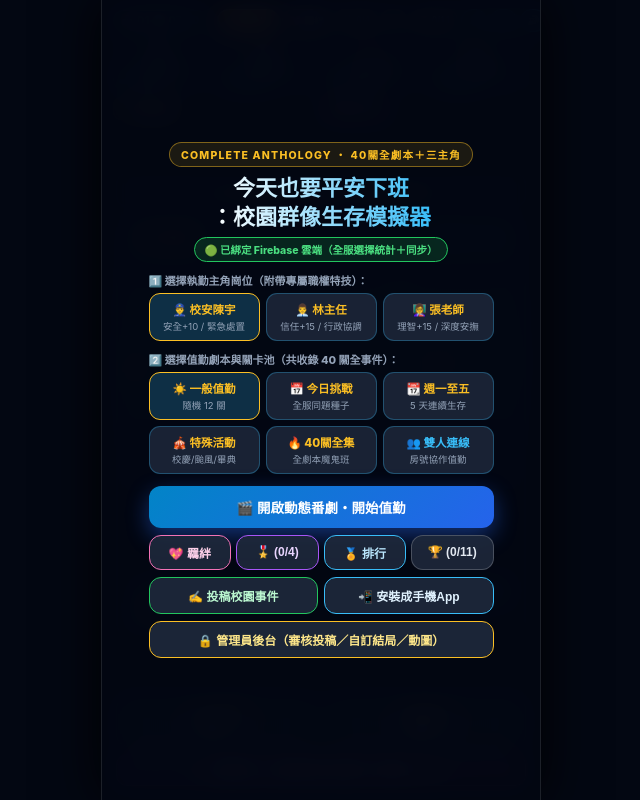
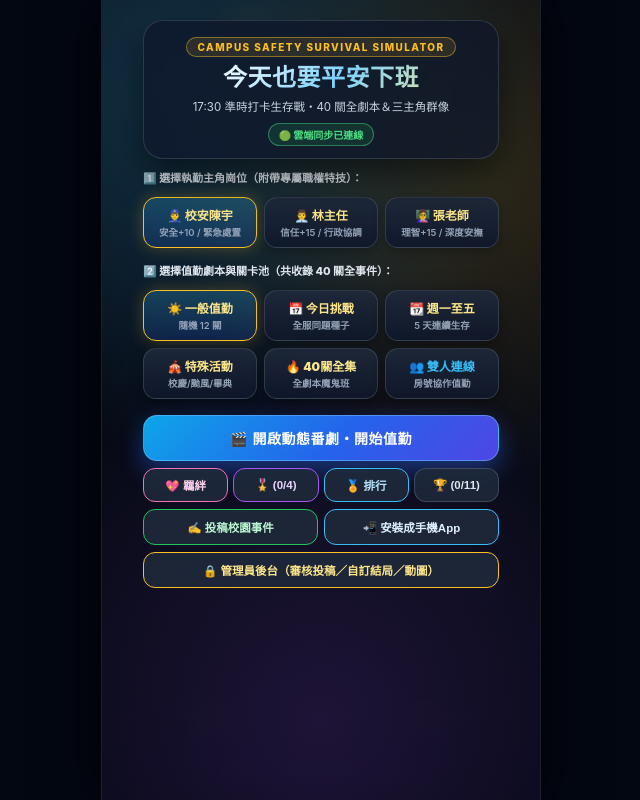
Before and after one commit to mini0911/index.html, a plain HTML site: page night.html in a window 1280 px wide. Shown: the whole page, without its empty margins (319-959 px from the left). Drawn offline with Linux system fonts and the light colour scheme; no server answers.

Commit message:
Update night.html

```diff
--- a/night.html
+++ b/night.html
@@ -462,41 +462,97 @@
 
     .hidden { display: none !important; }
 
+    /* 質感升級：首頁光暈背景與玻璃卡片 */
+    #start-modal {
+      background:
+        radial-gradient(circle at 20% 12%, rgba(56, 189, 248, 0.22), transparent 45%),
+        radial-gradient(circle at 85% 22%, rgba(251, 191, 36, 0.16), transparent 42%),
+        radial-gradient(circle at 50% 90%, rgba(168, 85, 247, 0.16), transparent 50%),
+        linear-gradient(180deg, rgba(9, 13, 22, 0.97) 0%, rgba(3, 7, 18, 0.99) 100%);
+      justify-content: flex-start;
+      padding: 20px 16px 22px;
+      gap: 8px;
+    }
+
+    .hero-card {
+      width: 100%;
+      max-width: 356px;
+      background: rgba(15, 23, 42, 0.78);
+      border: 1px solid rgba(148, 163, 184, 0.22);
+      border-radius: 20px;
+      padding: 14px 14px 12px;
+      box-shadow: 0 16px 36px rgba(0, 0, 0, 0.55);
+      backdrop-filter: blur(10px);
+      margin-bottom: 2px;
+    }
+
     .tag-pill {
-      font-size: 10.5px; font-weight: 800; letter-spacing: 1.2px;
+      font-size: 10px; font-weight: 800; letter-spacing: 1.4px;
       color: var(--accent-gold); border: 1px solid rgba(251, 191, 36, 0.45);
-      background: rgba(251, 191, 36, 0.1); padding: 4px 11px; border-radius: 999px; margin-bottom: 7px;
+      background: rgba(251, 191, 36, 0.12); padding: 3px 11px; border-radius: 999px;
+      display: inline-block; margin-bottom: 6px;
     }
 
     .main-title {
-      font-size: 22px; font-weight: 900; line-height: 1.28; margin-bottom: 6px;
-      background: linear-gradient(90deg, #fff, #38bdf8); -webkit-background-clip: text; -webkit-text-fill-color: transparent;
+      font-size: 24px; font-weight: 900; line-height: 1.25; margin-bottom: 6px;
+      background: linear-gradient(135deg, #ffffff 15%, #7dd3fc 55%, #fde68a 100%);
+      -webkit-background-clip: text; -webkit-text-fill-color: transparent;
+      letter-spacing: 0.5px;
+    }
+
+    .hero-subtitle {
+      font-size: 11.5px; color: #cbd5e1; margin-bottom: 8px; line-height: 1.4;
     }
 
     .sub-desc { font-size: 12.5px; color: var(--text-muted); line-height: 1.5; margin-bottom: 10px; }
 
     .cloud-badge {
-      display: inline-flex; align-items: center; gap: 6px; font-size: 10.5px; font-weight: 800;
-      padding: 4px 10px; border-radius: 999px; margin-bottom: 10px;
-      background: rgba(34, 197, 94, 0.16); border: 1px solid #22c55e; color: #4ade80;
-    }
-
-    /* 三大主角職業選擇器 ＋ 四大值勤模式選擇器 */
+      display: inline-flex; align-items: center; gap: 5px; font-size: 10px; font-weight: 800;
+      padding: 3px 10px; border-radius: 999px;
+      background: rgba(34, 197, 94, 0.14); border: 1px solid rgba(74, 222, 128, 0.45); color: #4ade80;
+    }
+
     .section-mini-header {
-      font-size: 11px; font-weight: 800; color: #94a3b8; margin-bottom: 5px; width: 100%; max-width: 345px; text-align: left;
-    }
-
-    .role-selector { display: grid; grid-template-columns: repeat(3, 1fr); gap: 6px; width: 100%; max-width: 345px; margin-bottom: 10px; }
-    .mode-selector { display: grid; grid-template-columns: repeat(2, 1fr); gap: 6px; width: 100%; max-width: 345px; margin-bottom: 12px; }
-
-    .mode-btn { background: rgba(30, 41, 59, 0.85); border: 1.5px solid rgba(56, 189, 248, 0.3); border-radius: 11px; padding: 7px 4px; color: #cbd5e1; cursor: pointer; }
-    .mode-btn.active { background: rgba(56, 189, 248, 0.22); border-color: var(--accent-gold); color: #fff; }
-    .mode-title { font-size: 11.5px; font-weight: 800; color: var(--accent-gold); margin-bottom: 2px; }
-    .mode-sub { font-size: 9.5px; color: var(--text-muted); }
-
-    .btn-stack { width: 100%; max-width: 345px; display: flex; flex-direction: column; gap: 7px; }
-    .btn-primary { background: linear-gradient(135deg, #0284c7, #2563eb); color: #fff; border: none; padding: 11px 14px; border-radius: 12px; font-size: 13.5px; font-weight: 800; cursor: pointer; box-shadow: 0 8px 22px rgba(37, 99, 235, 0.45); }
-    .btn-secondary { background: rgba(30, 41, 59, 0.9); color: #e2e8f0; border: 1px solid rgba(255, 255, 255, 0.2); padding: 9px 12px; border-radius: 12px; font-size: 12px; font-weight: 700; cursor: pointer; }
+      font-size: 11px; font-weight: 800; color: #e2e8f0; margin-bottom: 4px;
+      width: 100%; max-width: 356px; text-align: left; display: flex; align-items: center; gap: 5px;
+    }
+
+    .role-selector { display: grid; grid-template-columns: repeat(3, 1fr); gap: 7px; width: 100%; max-width: 356px; margin-bottom: 6px; }
+    .mode-selector { display: grid; grid-template-columns: repeat(2, 1fr); gap: 7px; width: 100%; max-width: 356px; margin-bottom: 8px; }
+
+    .mode-btn {
+      background: linear-gradient(180deg, rgba(30, 41, 59, 0.92), rgba(15, 23, 42, 0.92));
+      border: 1.5px solid rgba(148, 163, 184, 0.22);
+      border-radius: 13px; padding: 8px 5px; color: #cbd5e1; cursor: pointer;
+      transition: all 0.18s ease; box-shadow: 0 4px 12px rgba(0, 0, 0, 0.3);
+    }
+    .mode-btn:hover { border-color: rgba(56, 189, 248, 0.55); transform: translateY(-1px); }
+    .mode-btn.active {
+      background: linear-gradient(180deg, rgba(56, 189, 248, 0.24), rgba(37, 99, 235, 0.18));
+      border-color: var(--accent-gold); color: #fff;
+      box-shadow: 0 0 16px rgba(251, 191, 36, 0.25);
+    }
+    .mode-title { font-size: 12px; font-weight: 900; color: #fde68a; margin-bottom: 2px; }
+    .mode-sub { font-size: 9.5px; color: #94a3b8; font-weight: 600; }
+
+    .btn-stack { width: 100%; max-width: 356px; display: flex; flex-direction: column; gap: 7px; }
+    .btn-primary {
+      background: linear-gradient(135deg, #0ea5e9 0%, #2563eb 55%, #4f46e5 100%);
+      color: #fff; border: 1px solid rgba(125, 211, 252, 0.45); padding: 12px 16px;
+      border-radius: 14px; font-size: 14px; font-weight: 900; cursor: pointer;
+      box-shadow: 0 10px 24px rgba(37, 99, 235, 0.45); letter-spacing: 0.5px;
+      transition: transform 0.14s ease, box-shadow 0.14s ease;
+    }
+    .btn-primary:hover { transform: translateY(-1px); box-shadow: 0 12px 28px rgba(56, 189, 248, 0.5); }
+    .btn-primary:active { transform: scale(0.98); }
+
+    .btn-secondary {
+      background: rgba(30, 41, 59, 0.88); color: #e2e8f0;
+      border: 1px solid rgba(148, 163, 184, 0.28); padding: 9px 12px;
+      border-radius: 12px; font-size: 11.5px; font-weight: 700; cursor: pointer;
+      transition: all 0.15s ease;
+    }
+    .btn-secondary:hover { background: rgba(51, 65, 85, 0.95); border-color: rgba(56, 189, 248, 0.5); }
 
     .lock-card { width: 100%; max-width: 320px; background: rgba(15, 23, 42, 0.98); border: 2px solid rgba(251, 191, 36, 0.55); border-radius: 20px; padding: 20px 16px; }
     .pin-input { width: 100%; background: #1e293b; border: 2px solid rgba(56, 189, 248, 0.45); color: #fff; padding: 10px; border-radius: 12px; font-size: 18px; font-weight: 800; letter-spacing: 4px; text-align: center; margin: 10px 0 6px; user-select: text; }
@@ -657,9 +713,12 @@
 
   <!-- 開場封面（整合三主角職業 ＋ 四大劇本模式選擇） -->
   <div id="start-modal" class="modal-screen">
-    <div class="tag-pill">COMPLETE ANTHOLOGY ・ 40關全劇本＋三主角</div>
-    <h1 class="main-title">今天也要平安下班<br>：校園群像生存模擬器</h1>
-    <div class="cloud-badge" id="cover-cloud-status">🟢 已綁定 Firebase 雲端（全服選擇統計＋同步）</div>
+    <div class="hero-card">
+      <div class="tag-pill">CAMPUS SAFETY SURVIVAL SIMULATOR</div>
+      <h1 class="main-title">今天也要平安下班</h1>
+      <div class="hero-subtitle">17:30 準時打卡生存戰・40 關全劇本＆三主角群像</div>
+      <div class="cloud-badge" id="cover-cloud-status">🟢 雲端同步已連線</div>
+    </div>
 
     <div class="section-mini-header">1️⃣ 選擇執勤主角崗位（附帶專屬職權特技）：</div>
     <div class="role-selector">
```
